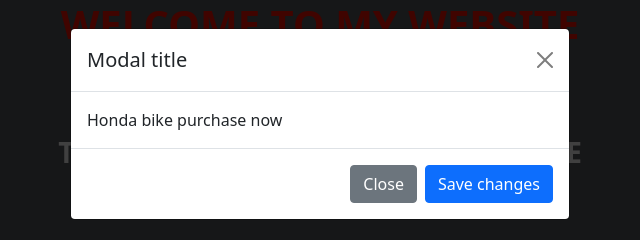
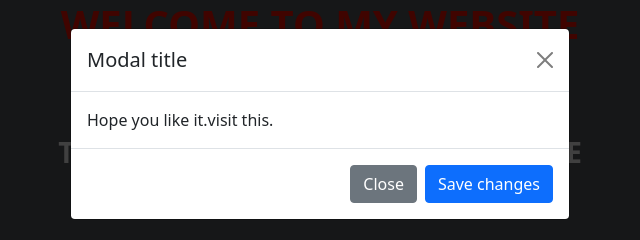
Before and after one commit to Gupta-Barna/mypoko-file, a plain HTML site: page index.html in a window 1280 px wide. Both pictures are taken after a click on the button "CLICK HERE". Shown: the top 240 px of the page, 320-960 px from the left. Drawn offline with Linux system fonts and the light colour scheme.

Commit message:
code updated

```diff
--- a/index.html
+++ b/index.html
@@ -50,7 +50,7 @@
               <button type="button" class="btn-close" data-bs-dismiss="modal" aria-label="Close"></button>
             </div>
             <div class="modal-body">
-             Honda bike purchase now
+             Hope you like it.visit this.
             </div>
             <div class="modal-footer">
               <button type="button" class="btn btn-secondary" data-bs-dismiss="modal">Close</button>
```
